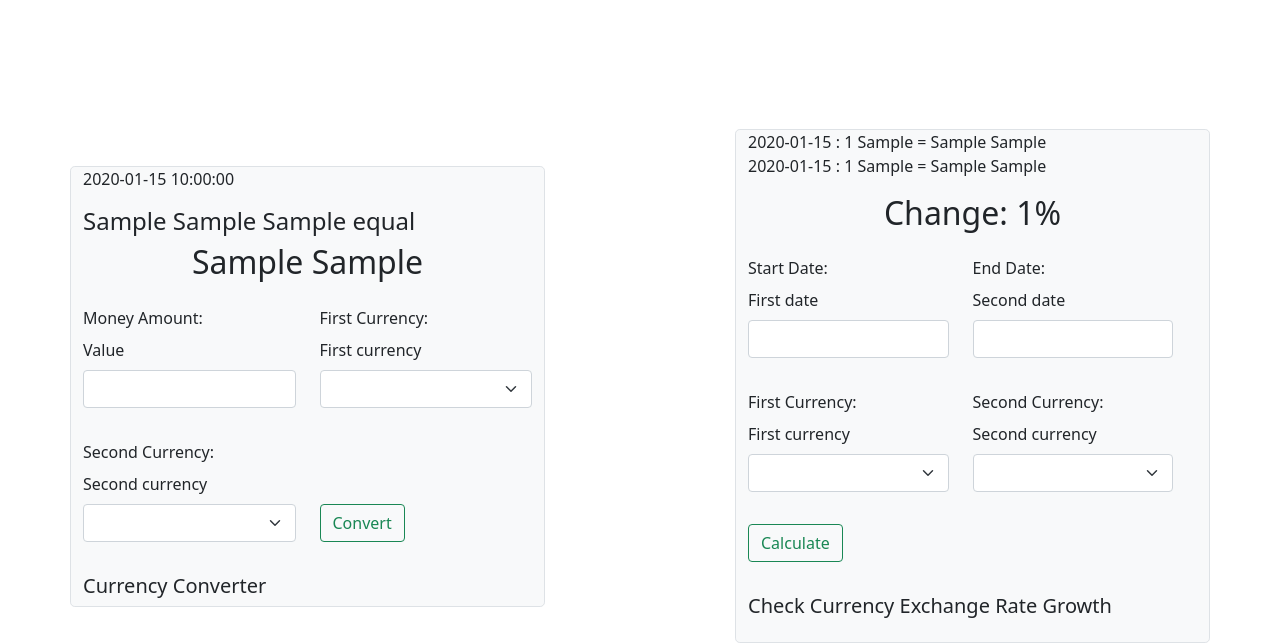
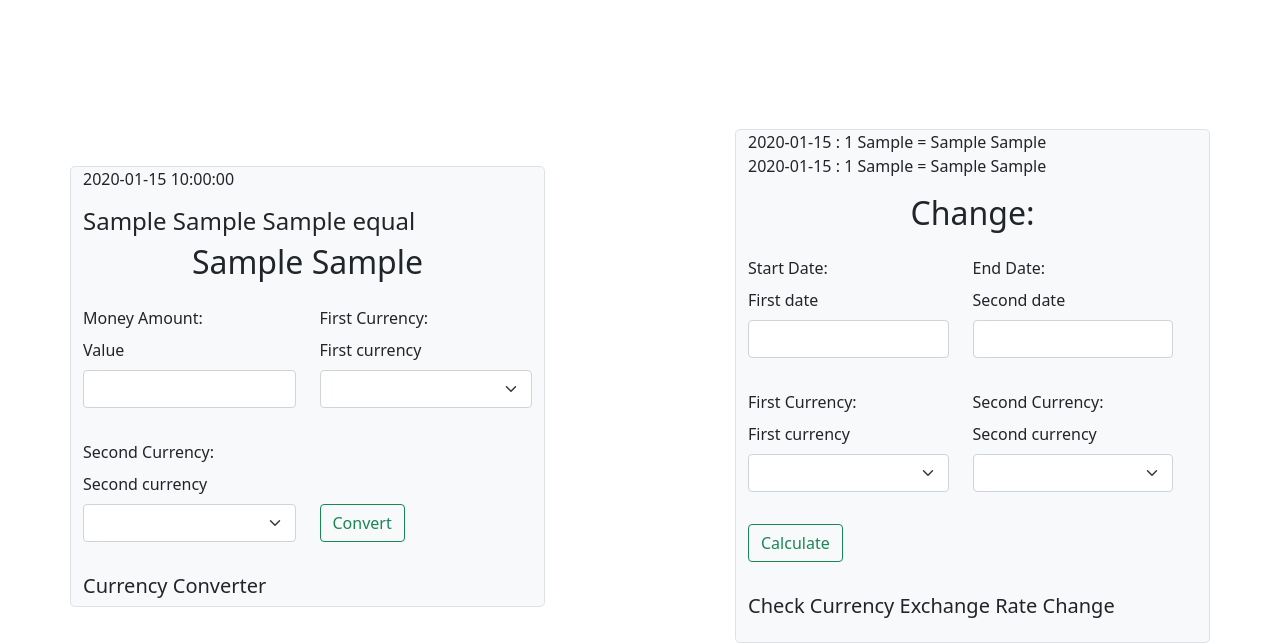
Before and after one commit to andersmateusz/Currency-Calculator, a Symfony app: template templates/index/index.html.twig in a window 1280 px wide. Shown: the part 165-808 px from the top of the page. Run offline with Twig, Linux system fonts and the light colour scheme; the template is opened without the code that fills it: most values are stand-ins (such as "Sample title", 1, 10 or a date in 2020); form fields are guessed from the names that the template uses; some libraries are stand-ins or nearby versions.

Commit message:
safety commit

```diff
--- a/src/Entity/CurrencyManager.php
+++ b/src/Entity/CurrencyManager.php
@@ -87,8 +87,8 @@ class CurrencyManager
 		$result2=round($result2, 4 , PHP_ROUND_HALF_UP);
         $percent=($result2-$result1)/$result2*100;
 		$percent=round($percent, 4 , PHP_ROUND_HALF_UP);
-		if($percent>0){$isGrowing=true;}
-		elseif($percent<0){$isGrowing=false;}
+		if($percent>0){$isGrowing=1;}
+		elseif($percent<0){$isGrowing=2;}
 		else{$isGrowing=null;};
 		return [
 				'date1'=>$date1,
--- a/templates/index/index.html.twig
+++ b/templates/index/index.html.twig
@@ -85,7 +85,19 @@
                     {{pastDate1}} : 1 {{pastCode1}} = {{pastResult1}} {{pastCode2}}</br>
                     {{pastDate2}} : 1 {{pastCode1}} = {{pastResult2}} {{pastCode2}}
                     </p>
-                    <p class="h2 text-center">Change: {{percent}}%</p>
+                    <p class="h2 text-center">Change: <span
+                    {% if isGrowing==1 %}
+                    style="color:green">+{{percent}}%</span>
+                    {% elseif isGrowing==2 %}
+                    style="color:red">{{percent}}%</span>
+                    {% endif %}
+
+                    {% if isGrowing==1 %}
+                    <img src="up48.png">
+                    {% elseif isGrowing==2 %}
+                    <img src="down48.png">
+                    {% endif %}
+                    </p>
                 </div>
             </div>
             <div class="mb-3 row align-items-center">
@@ -117,7 +129,7 @@
                 </div>
                 <div class="row align-items-end">
                     <div class="col-lg-12 text-left ">
-                        <p class="h5">Check Currency Exchange Rate Growth</p>
+                        <p class="h5">Check Currency Exchange Rate Change</p>
                     </div>
                 </div>
             {{ form_end(CheckGrowthType) }}
```
Also changed, not shown: src/Controller/IndexController.php (+10 -4 lines), public/down48.png (added), public/up48.png (added), src/Entity/ApiKey.php (deleted), src/Entity/CheckGrowth.php (deleted), src/Entity/Converter.php (deleted).
